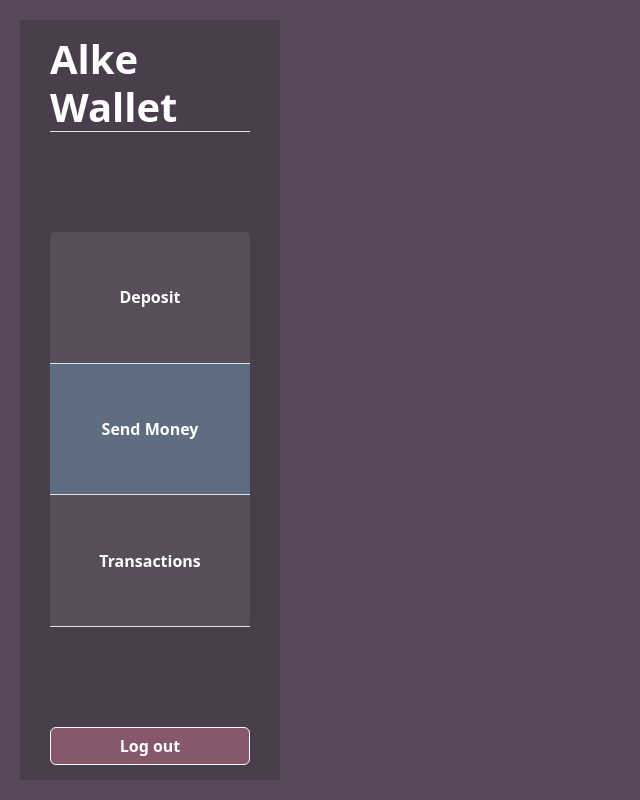
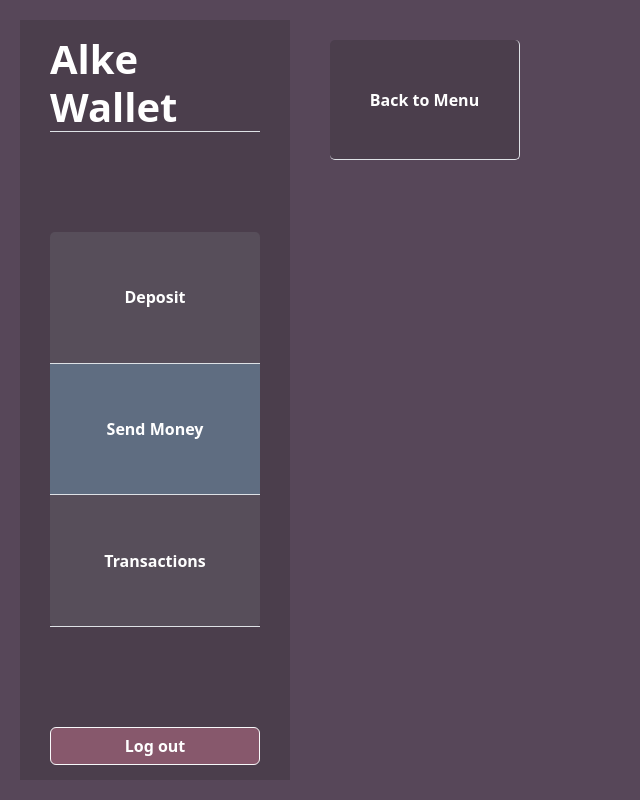
Before and after one commit to Bree2003/Alke-Wallet, a plain HTML site: page assets/html/sendmoney.html in a window 1280 px wide. Shown: the whole page, without its empty margins (0-640 px from the left). Drawn offline with nearby package versions, Linux system fonts and the light colour scheme; a web font is replaced by a local one.

Commit message:
added section and menu activities

```diff
--- a/assets/css/global.css
+++ b/assets/css/global.css
@@ -30,12 +30,12 @@ main{
 .encabezado .btn-submit {
     width: 90px;
 }
-.encabezado ul {
+.encabezado ul, .funciones ul {
     list-style: none;
     padding-left: 0;
     margin-bottom: 0;
 }
-.encabezado a {
+.encabezado a, .funciones a {
     text-decoration: none;
     color: white;
     font-weight: bold;
@@ -70,14 +70,36 @@ main{
     color: white;
     background-color: #8a365a;
 }
+.contenedor {
+    display: flex;
+}
+.seccion {
+    padding: 20px 20px 20px 40px;
+}
+.seccion h1 {
+    margin-bottom: 30px;
+}
+.seccion li {
+    width: 100%;
+    height: 120px;
+    border-radius: 5px;
+}
+.seccion li:hover {
+    background-color: rgba(99, 123, 146, 0.7);
+}
+
+
 @media screen and (max-width: 800px) {
     .encabezado nav {
         display: none;
     }
+    .contenedor {
+        display: block;
+    }
 }
 @media screen and (min-width: 801px) {
     .menu {
-        max-width: 260px;
+        max-width: 270px;
         height: calc(100vh - 40px);
         flex-direction: column;
     }
@@ -85,3 +107,10 @@ main{
         width: 100%;
     }
 }
+@media screen and (min-width: 520px) {
+    .seccion li {
+        max-width: 190px;
+        width: 100%;
+        height: 120px;
+    }
+}
--- /dev/null
+++ b/assets/css/menu.css
@@ -0,0 +1,3 @@
+.funciones h3 {
+    margin-bottom: 30px;
+}
--- a/assets/html/sendmoney.html
+++ b/assets/html/sendmoney.html
@@ -12,8 +12,9 @@
     </style>
 </head>
 <body>
-    <main>
-        <header class="transparency encabezado menu d-flex flex-column justify-content-between">
+    <main class="contenedor">
+        <aside>
+            <header class="transparency encabezado menu d-flex flex-column justify-content-between">
             <h1 class="titulo border-bottom"><a href="menu.html">Alke Wallet</a></h1>
             <nav class="flex-grow-1">
                 <ul class="d-flex flex-column">
@@ -24,6 +25,14 @@
             </nav>
             <button class="btn btn-outline-light btn-submit"><a href="../../index.html">Log out</a></button>
         </header>
+        </aside>
+        <section class="seccion flex-grow-1">
+            <div class="funciones">
+                <ul class="d-flex flex-wrap gap-3">
+                    <li class="transparency d-flex justify-content-center align-items-center border-bottom border-end"><a href="menu.html">Back to Menu</a></li>
+                </ul>
+            </div>
+        </section>
     </main>
     <script src="https://cdn.jsdelivr.net/npm/bootstrap@5.3.3/dist/js/bootstrap.bundle.min.js" integrity="sha384-YvpcrYf0tY3lHB60NNkmXc5s9fDVZLESaAA55NDzOxhy9GkcIdslK1eN7N6jIeHz" crossorigin="anonymous"></script>
 </body>
```
Also changed, not shown: assets/html/deposit.html (+10 -1 lines), assets/html/menu.html (+17 -1 lines), assets/html/transactions.html (+11 -2 lines).
